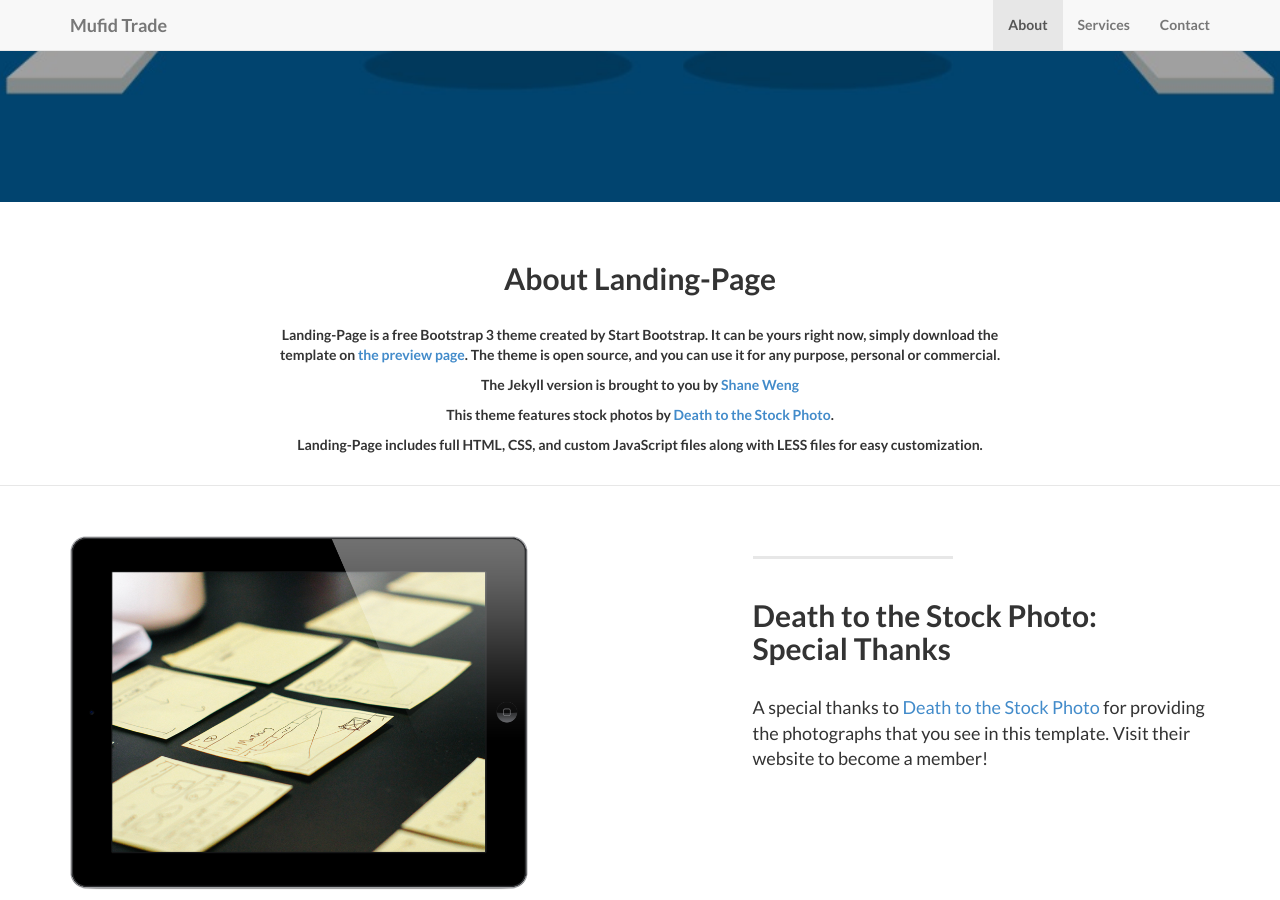
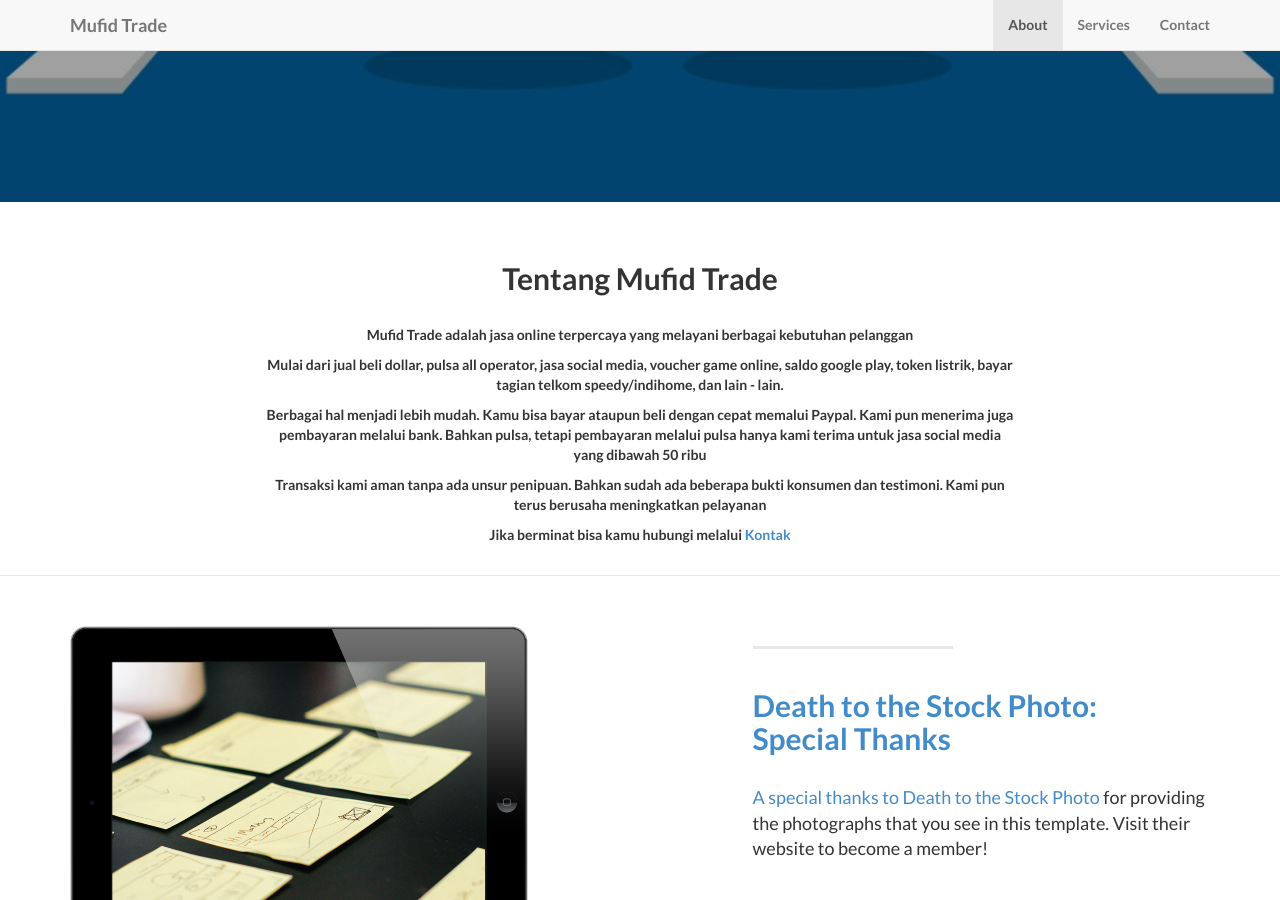
Before and after one commit to faazabilamr084/mufidtrade.github.io, a Jekyll site: the page built from index.html, in a window 1280 px wide and 900 px high, scrolled down 575 px. Built offline with Jekyll 4.4.1, drawn with Linux system fonts in a browser that asks for light colours.

Commit message:
Update about.html

```diff
--- a/_includes/about.html
+++ b/_includes/about.html
@@ -3,12 +3,13 @@
         <div class="row">
             <div class="col-lg-8 col-lg-offset-2">
               <br/><br/>
-              <h2>About Landing-Page</h2>
+              <h2>Tentang Mufid Trade</h2>
               <br/>
-                <p>Landing-Page is a free Bootstrap 3 theme created by Start Bootstrap. It can be yours right now, simply download the template on <a href="http://startbootstrap.com/template-overviews/landing-page/">the preview page</a>. The theme is open source, and you can use it for any purpose, personal or commercial.</p>
-                <p>The Jekyll version is brought to you by <a href="https://github.com/swcool">Shane Weng</a></p>
-                <p>This theme features stock photos by <a href="http://join.deathtothestockphoto.com//">Death to the Stock Photo</a>.</p>
-                <p>Landing-Page includes full HTML, CSS, and custom JavaScript files along with LESS files for easy customization.</p>
+                <p>Mufid Trade adalah jasa online terpercaya yang melayani berbagai kebutuhan pelanggan</p>
+                <p>Mulai dari jual beli dollar, pulsa all operator, jasa social media, voucher game online, saldo google  play, token listrik, bayar tagian telkom speedy/indihome, dan lain - lain.</p>
+                <p>Berbagai hal menjadi lebih mudah. Kamu bisa bayar ataupun beli dengan cepat memalui Paypal. Kami pun menerima juga pembayaran melalui bank. Bahkan pulsa, tetapi pembayaran melalui pulsa hanya kami terima untuk jasa social media yang dibawah 50 ribu</p>
+                <p>Transaksi kami aman tanpa ada unsur penipuan. Bahkan sudah ada beberapa bukti konsumen dan testimoni. Kami pun terus berusaha meningkatkan pelayanan</p>
+                <p>Jika berminat bisa kamu hubungi melalui <a href="#contact">Kontak</p>
                 <br/>
               </div>
         </div>
```
